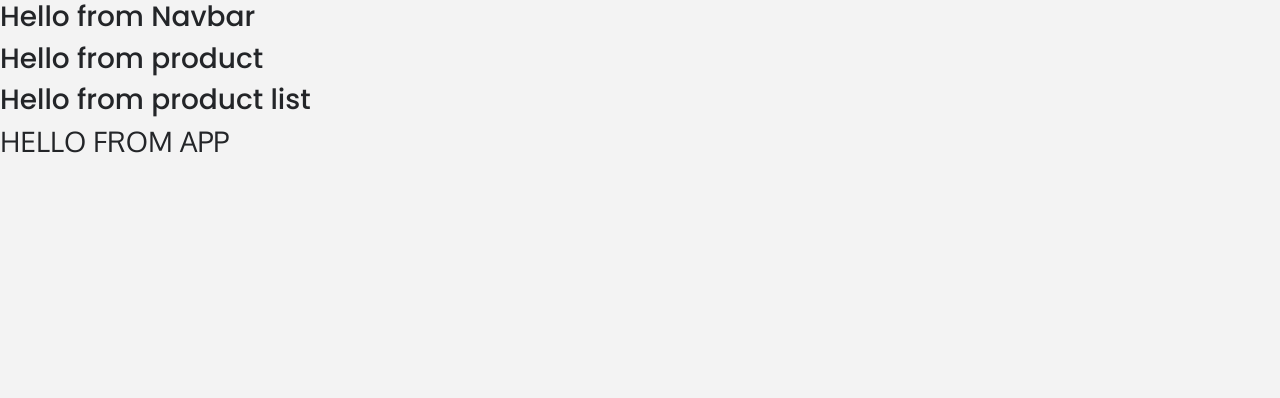
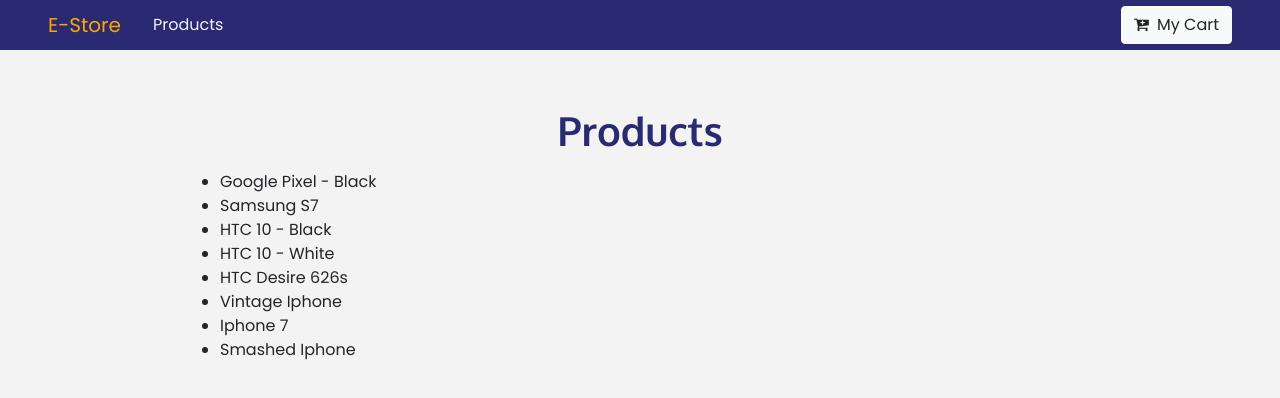
Before and after one commit to modeht/E-Store, a React (Create React App) app: page / in a window 1280 px wide. Shown: the top 398 px of the page. Built offline with nearby package versions, Linux system fonts and the light colour scheme.

Commit message:
added navbar and some product functionality

```diff
--- a/package.json
+++ b/package.json
@@ -9,7 +9,9 @@
     "bootstrap": "^4.5.0",
     "react": "^16.13.1",
     "react-dom": "^16.13.1",
-    "react-scripts": "3.4.1"
+    "react-router-dom": "^5.2.0",
+    "react-scripts": "3.4.1",
+    "styled-components": "^5.1.1"
   },
   "scripts": {
     "start": "react-scripts start",
--- a/src/App.css
+++ b/src/App.css
@@ -23,3 +23,21 @@ body{
 .text-capitalize{
   text-transform: capitalize;
 }
+.nav{
+  display: flex !important;
+  align-items: center;
+  /* justify-content: ; */
+  width: 100%;
+}
+.nav-link{
+  color: var(--mainWhite);
+}
+.nav-link:hover{
+  color: grey;
+}
+.cart-link{
+  align-self: center;
+  color: var(--mainWhite);
+  margin-left: auto;
+
+}
--- a/src/App.js
+++ b/src/App.js
@@ -2,14 +2,25 @@ import React from 'react';
 import logo from './logo.svg';
 import './App.css';
 import 'bootstrap/dist/css/bootstrap.min.css';
+import {Switch, Route} from 'react-router-dom';
 import Navbar from './components/Navbar';
-import ProductList from './components/ProductList'
+import ProductList from './components/ProductList';
+import Details from './components/Details';
+import Cart from './components/Cart';
+import Default from './components/Default';
+import Product from './components/Product';
+
 function App() {
   return (
     <React.Fragment>
-      <Navbar></Navbar>
-      <ProductList></ProductList>
-      <h3 className="text-title">hello from app</h3>
+        <Navbar></Navbar>
+        <Switch>
+          <Route path="/" exact component={ProductList}></Route>
+          <Route path="/product" component={Product}></Route>
+          <Route path="/details" component={Details}></Route>
+          <Route path="/cart" component={Cart}></Route>
+          <Route component={Default}></Route>
+        </Switch>
     </React.Fragment>
   );
 }
--- a/src/components/Details.js
+++ b/src/components/Details.js
@@ -1,8 +1,10 @@
 import React from 'react'
+import { Link } from 'react-router-dom'
 
 export default function Details() {
     return (
         <div>
+            {/* <Link to="/Product">Products</Link> */}
             <h3>Hello from Details</h3>
         </div>
     )
--- a/src/components/Navbar.js
+++ b/src/components/Navbar.js
@@ -1,9 +1,35 @@
 import React from 'react'
+import {Link} from 'react-router-dom';
+import Logo from '../logo.png';
+import styled from 'styled-components';
 
 export default function Navbar() {
     return (
-        <div>
-            <h3>Hello from Navbar</h3>
-        </div>
+        <Nav className="nav navbar-expand-sm px-sm-5">
+            <Link to="/" className="navbar-brand">
+                <Brand>E-Store</Brand>
+            </Link>
+            <ul className="navbar-nav align-items-center">
+                <li className="nav-item ml-2"><Link className="nav-link" to="/">Products</Link></li>
+            </ul>
+            <Link to="/cart" className="cart-link">
+                <CartButton className="btn btn-light"><i className="fa fa-cart-plus mr-2" aria-hidden="true"></i>my cart</CartButton>
+            </Link>
+        </Nav>
     );
 }
+
+const CartButton = styled.button`
+    text-transform: capitalize;
+    &:hover,:focus{
+        border: 1px solid var(--lightBlue);
+        background-color: var(--lightBlue);
+    };
+`;
+const Brand = styled.div`
+    margin:5px 0;
+    color: var(--mainYellow);
+`;
+const Nav = styled.nav`
+    background-color: var(--mainBlue);
+`;
--- a/src/components/ProductList.js
+++ b/src/components/ProductList.js
@@ -1,10 +1,28 @@
 import React from 'react'
-import Product from './Product'
+import Product from './Product';
+import Title from './Title';
+import {storeProducts} from '../data';
+import {useState, useEffect} from 'react';
+
 export default function ProductList() {
+    let [products, setProducts] = useState([]);
+    useEffect(() => {
+        setProducts(storeProducts);
+    }, [products]);
     return (
-        <div>
-            <Product></Product>
-            <h3>Hello from product list</h3>
+        <div className="py-5">
+            <div className="container">
+                <Title title="products"></Title>
+                <div className="row">
+                    <div className="col-10 mx-auto">
+                        <ul>
+                            {products.map(product => {
+                                return <li key={product.id}>{product.title}</li>
+                            })}
+                        </ul>
+                    </div>
+                </div>
+            </div>
         </div>
     )
 }
--- /dev/null
+++ b/src/components/Title.js
@@ -0,0 +1,14 @@
+import React from 'react'
+
+export default function Title({title}) {
+
+    return (
+        <div className="row">
+            <div className="col-10 mx-auto my-2 text-center text-title">
+                <h1 className="text-capitalize font-weight-bold">
+                    <strong className="text-blue">{title}</strong>
+                </h1>
+            </div>
+        </div>
+    )
+}
--- a/src/index.js
+++ b/src/index.js
@@ -2,12 +2,15 @@ import React from 'react';
 import ReactDOM from 'react-dom';
 import './index.css';
 import App from './App';
+import {BrowserRouter as Router} from 'react-router-dom'
 import * as serviceWorker from './serviceWorker';
 
 ReactDOM.render(
   <React.StrictMode>
-    <App />
-  </React.StrictMode>,
+    <Router>
+      <App />
+    </Router>
+    </React.StrictMode>,
   document.getElementById('root')
 );
 
```
Also changed, not shown: src/logo.png (added), 1 other file (tests, documents, lock files or other folders).
